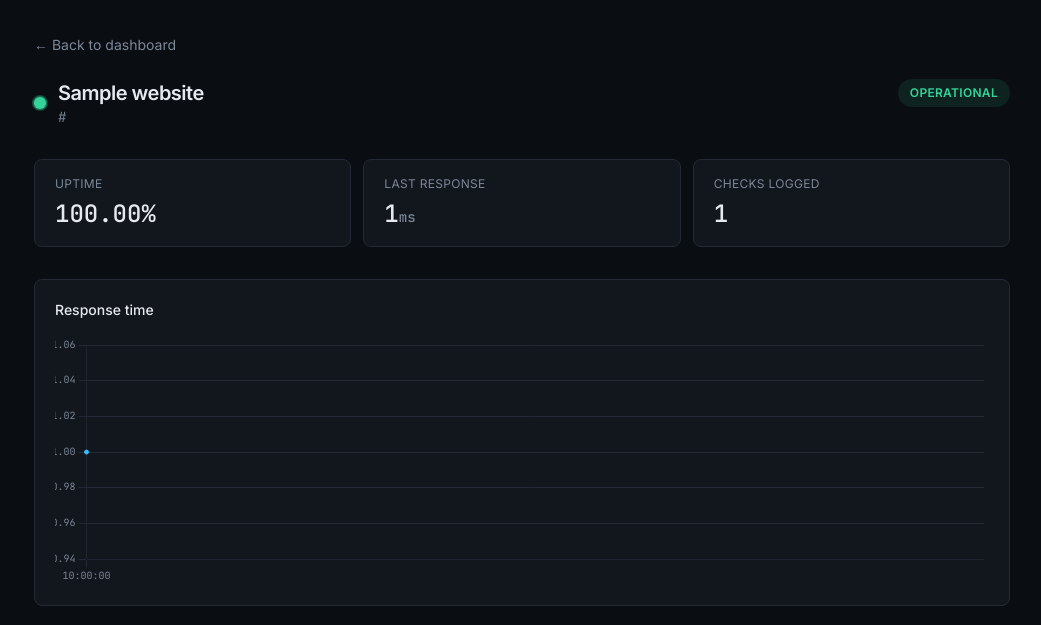
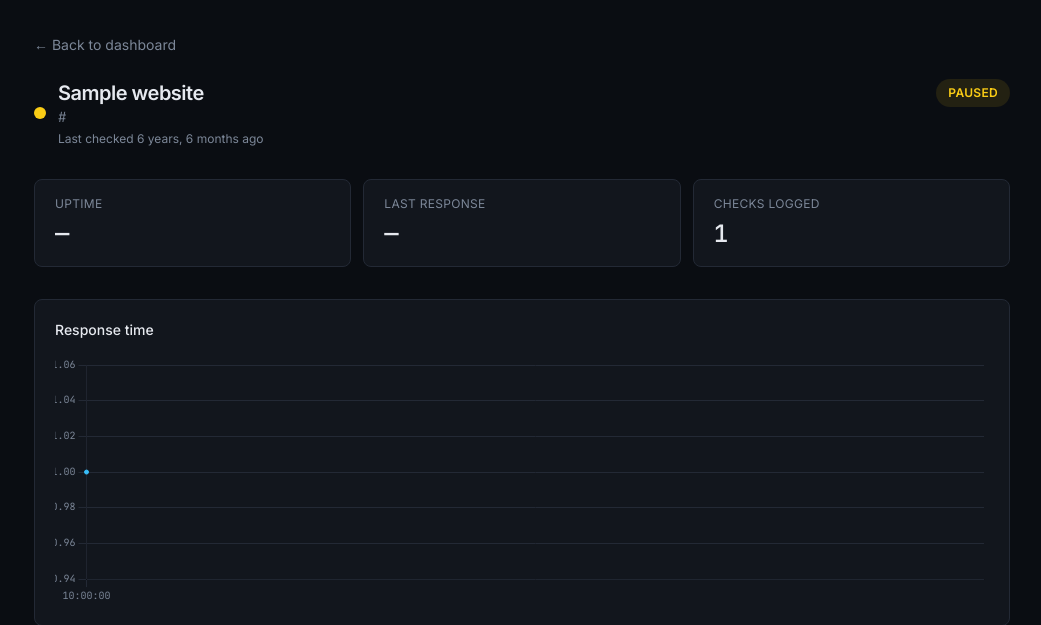
Before and after one commit to iamNaman-official/PingRadar, a Django app: page /monitor/website/1/ in a window 1280 px wide. Shown: the part 61-686 px from the top of the page, without its empty margins (118-1159 px from the left). Run offline with Django 5.2, Linux system fonts and the light colour scheme; a user stored in the database is signed in; tables that the repository leaves empty hold one stand-in row (values such as "Sample post"); some libraries are stand-ins or nearby versions.

Commit message:
Improve website details page with paused status handling

```diff
--- a/monitor/templates/monitor/website_details.html
+++ b/monitor/templates/monitor/website_details.html
@@ -73,37 +73,53 @@
     <main class="max-w-5xl mx-auto px-6 py-8">
         <a href="{% url 'dashboard' %}" class="text-muted text-sm hover:text-ink transition inline-block mb-6">← Back to dashboard</a>
 
+        {% with latest=website.latest_check %}
         <!-- Header block -->
-        {% with latest=website.latest_check %}
         <div class="flex items-start justify-between mb-8">
             <div class="flex items-center gap-3">
                 <div class="relative w-3 h-3 shrink-0
-                    {% if latest.is_up %}text-up{% elif latest %}text-down{% else %}text-muted{% endif %}">
-                    {% if latest.is_up %}<div class="pulse-dot absolute inset-0"></div>{% endif %}
+                    {% if website.is_paused %}text-yellow-400{% elif latest.is_up %}text-up{% elif latest %}text-down{% else %}text-muted{% endif %}">
+                    {% if latest.is_up and not website.is_paused %}<div class="pulse-dot absolute inset-0"></div>{% endif %}
                     <div class="relative w-3 h-3 rounded-full bg-current"></div>
                 </div>
                 <div>
                     <h1 class="text-xl font-semibold tracking-tight">{{ website.name }}</h1>
                     <p class="text-muted text-sm mono">{{ website.url }}</p>
+                    {% if latest %}
+                    <p class="text-muted text-xs mt-1">Last checked {{ latest.timestamp|timesince }} ago</p>
+                    {% endif %}
                 </div>
             </div>
             <span class="text-xs font-semibold uppercase tracking-wide px-3 py-1.5 rounded-full
-                {% if latest.is_up %}bg-up/10 text-up{% elif latest %}bg-down/10 text-down{% else %}bg-muted/10 text-muted{% endif %}">
-                {% if latest.is_up %}Operational{% elif latest %}Down{% else %}Pending first check{% endif %}
+                {% if website.is_paused %}bg-yellow-400/10 text-yellow-400{% elif latest.is_up %}bg-up/10 text-up{% elif latest %}bg-down/10 text-down{% else %}bg-muted/10 text-muted{% endif %}">
+                {% if website.is_paused %}Paused{% elif latest.is_up %}Operational{% elif latest %}Down{% else %}Pending first check{% endif %}
             </span>
         </div>
-        {% endwith %}
 
         <!-- Stat cards -->
         <div class="grid grid-cols-3 gap-3 mb-8">
             <div class="bg-panel border border-border rounded-lg px-5 py-4">
                 <p class="text-muted text-xs uppercase tracking-wide mb-1.5">Uptime</p>
-                <p class="mono text-2xl font-medium text-ink">{% if uptime is not None %}{{ uptime | floatformat:2 }}%{% else %}—{% endif %}</p>
+                <p class="mono text-2xl font-medium text-ink">
+                    {% if website.is_paused %}
+                        —
+                    {% elif uptime is not None %}
+                        {{ uptime|floatformat:2 }}%
+                    {% else %}
+                        —
+                    {% endif %}
+                </p>
             </div>
             <div class="bg-panel border border-border rounded-lg px-5 py-4">
                 <p class="text-muted text-xs uppercase tracking-wide mb-1.5">Last response</p>
                 <p class="mono text-2xl font-medium text-ink">
-                    {% if website.latest_check.response_time_ms %}{{ website.latest_check.response_time_ms }}<span class="text-sm text-muted">ms</span>{% else %}—{% endif %}
+                    {% if website.is_paused %}
+                        —
+                    {% elif latest.response_time_ms %}
+                        {{ latest.response_time_ms }}<span class="text-sm text-muted">ms</span>
+                    {% else %}
+                        —
+                    {% endif %}
                 </p>
             </div>
             <div class="bg-panel border border-border rounded-lg px-5 py-4">
@@ -159,6 +175,7 @@
             <p class="text-muted text-sm px-5 py-8 text-center">Nothing logged yet.</p>
             {% endif %}
         </div>
+        {% endwith %}
     </main>
 
     {% if recent_checks %}
```
